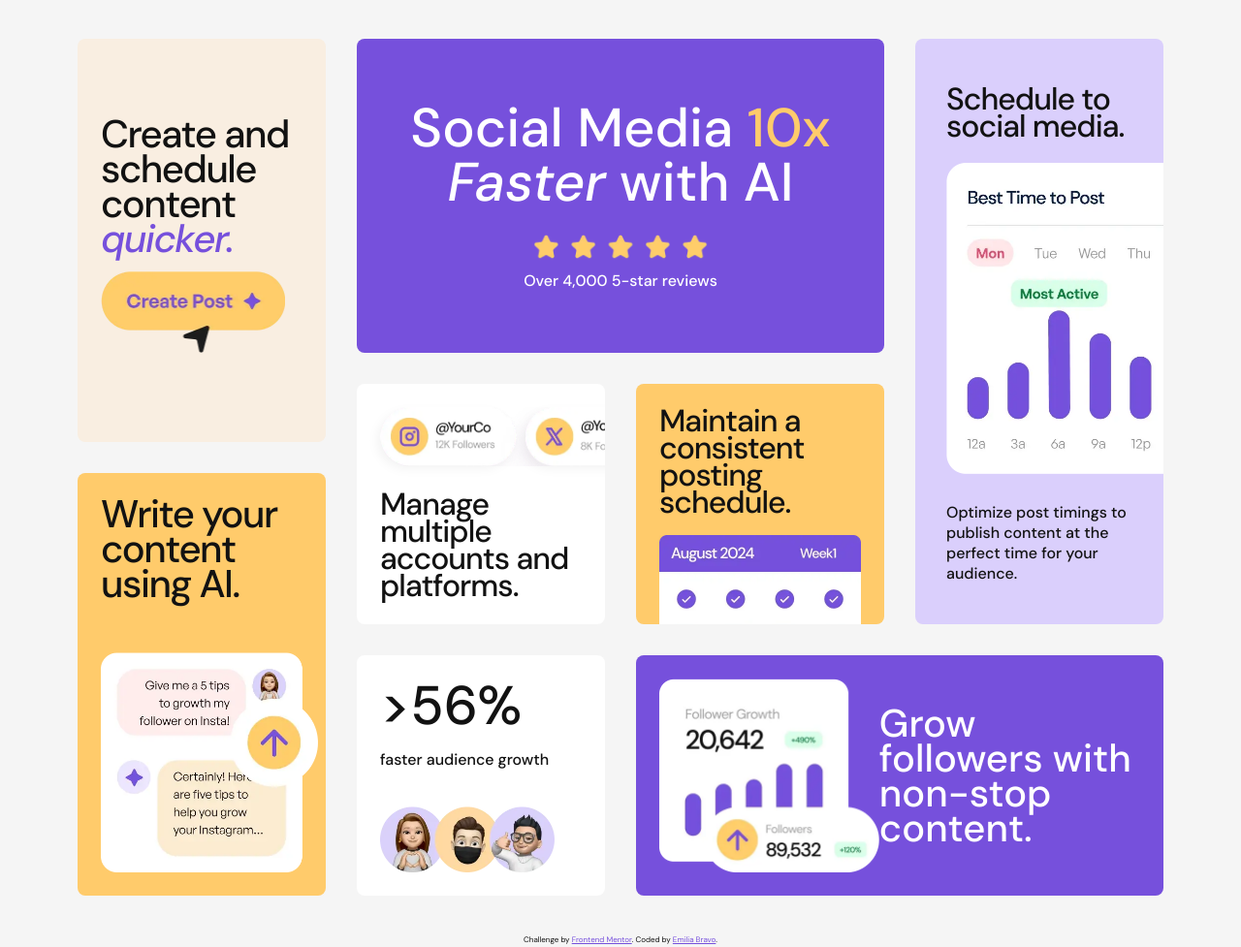
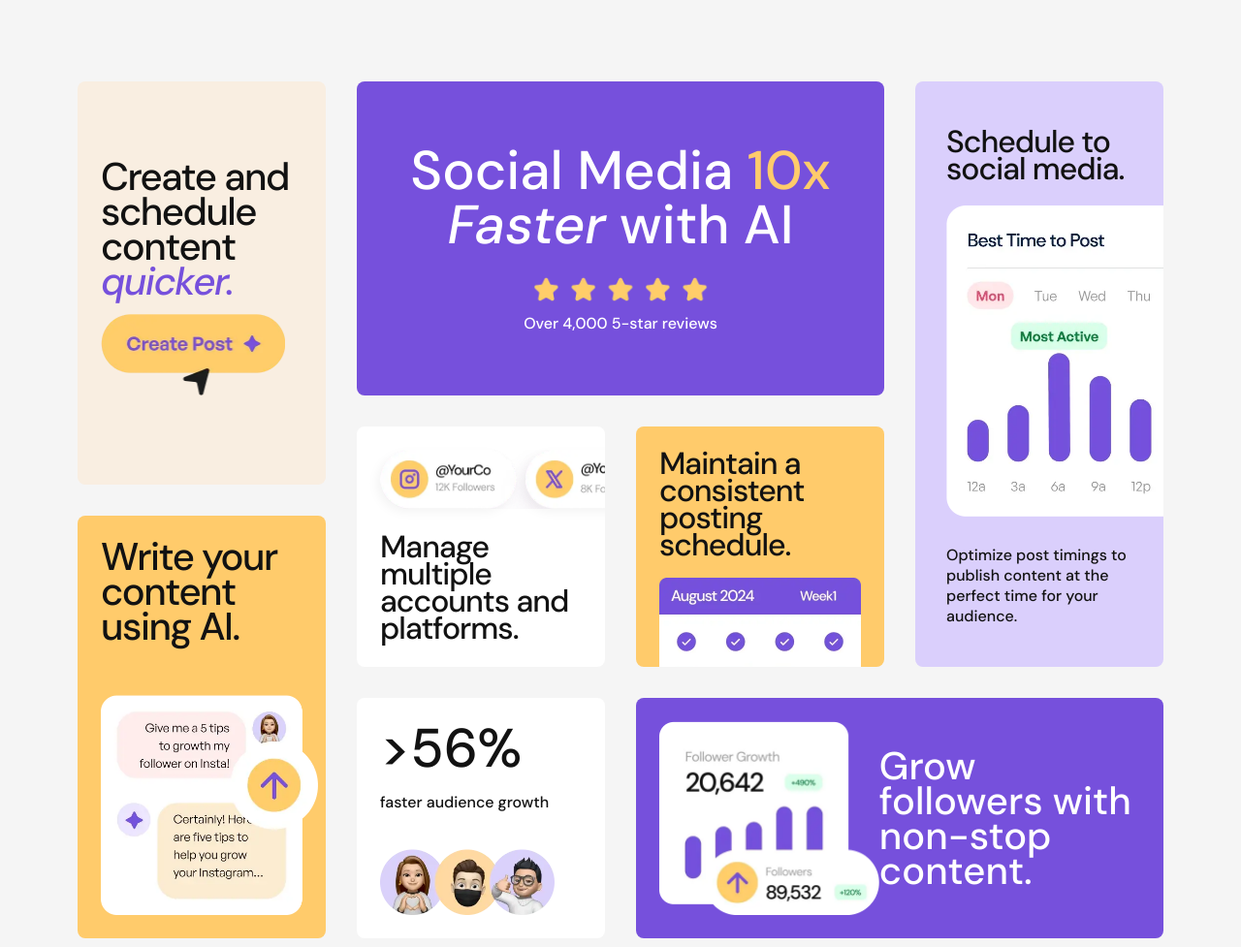
Before and after one commit to EmiliaBravo/bento-grid, a plain HTML site: page index.html in a window 1280 px wide. Shown: the top 977 px of the page at 97% size. Drawn offline with Linux system fonts and the light colour scheme.

Commit message:
Top padding changed

```diff
--- a/style.css
+++ b/style.css
@@ -18,7 +18,7 @@
 body {
   color: var(--black);
   background-color: var(--off-white);
-  padding-top: 2.5rem;
+  padding-top: 5.25rem;
 }
 
 .bento-container {
```
